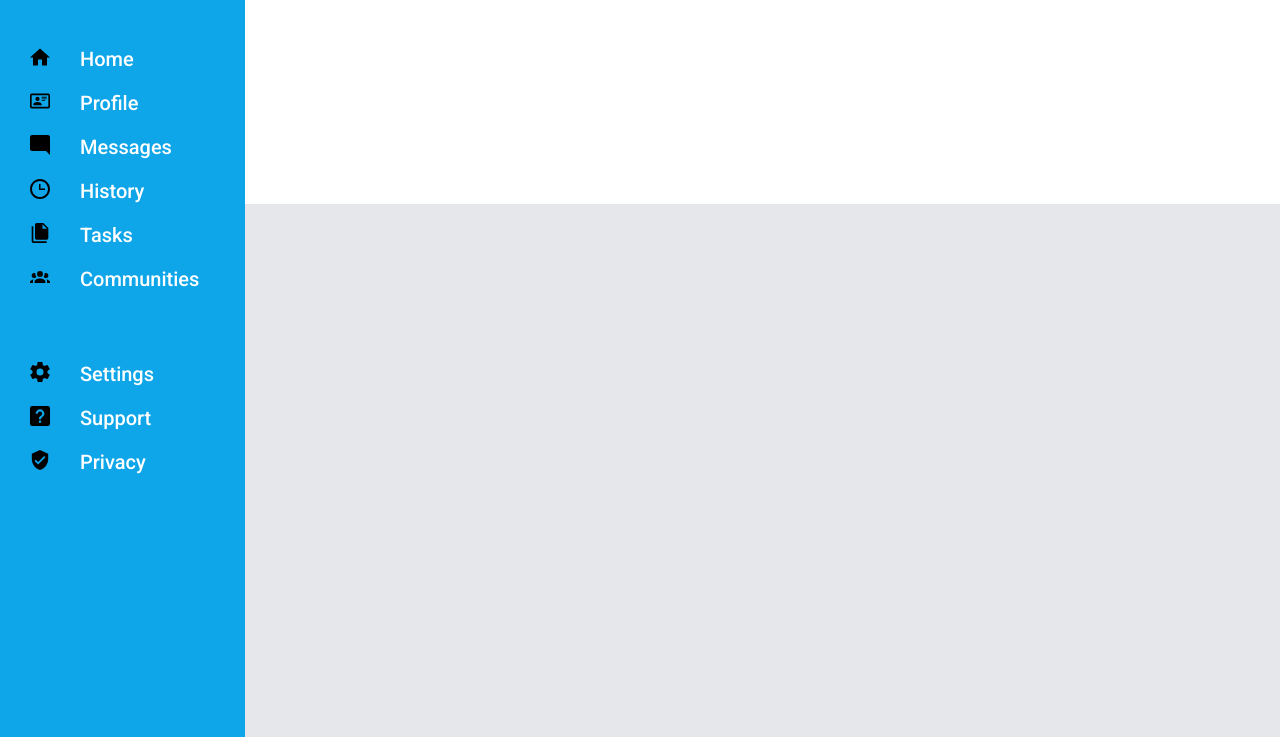
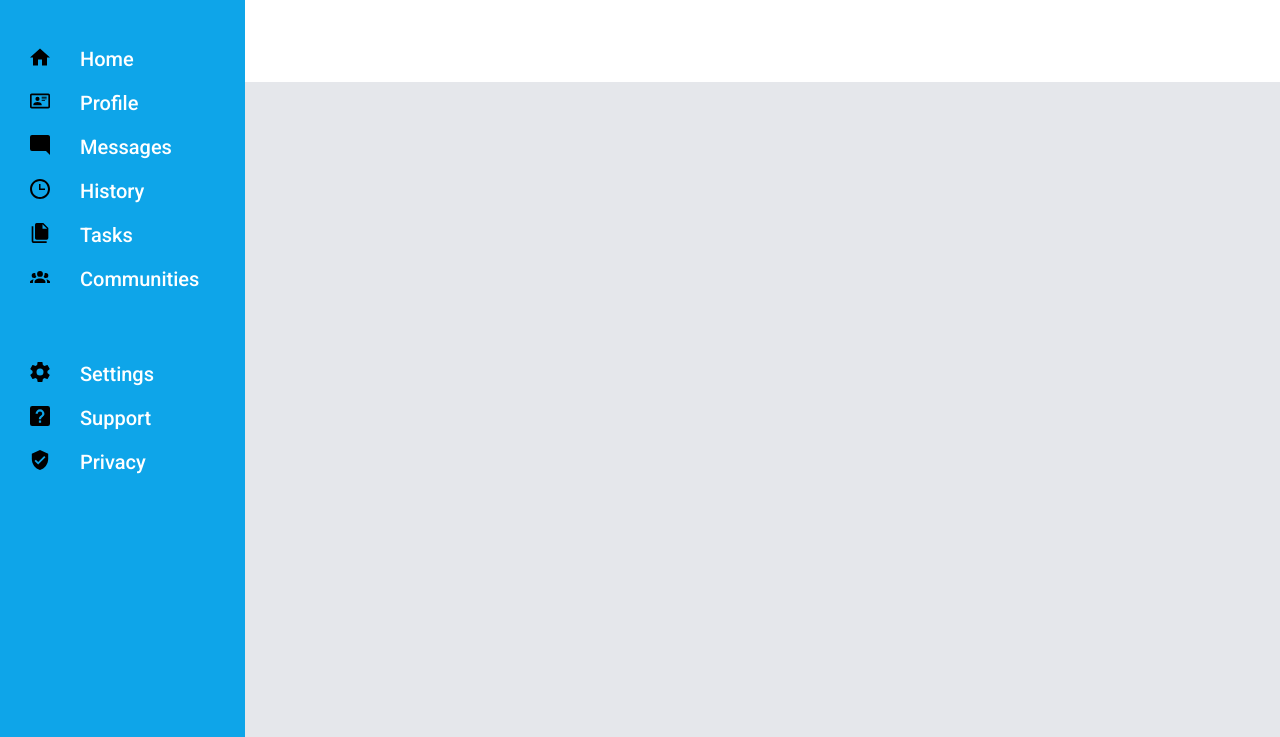
Before and after one commit to divyu97/Admin-Dashboard, a plain HTML site: page index.html in a window 1280 px wide. Shown: the part 63-800 px from the top of the page. Drawn offline with Linux system fonts and the light colour scheme.

Commit message:
Change the height of rows of the main grid

```diff
--- a/styles.css
+++ b/styles.css
@@ -6,7 +6,7 @@ body {
     padding: 0;
     display: grid;
     grid-template-columns: 1fr 3fr 2fr;
-    grid-template-rows: 1fr 1fr 2fr 2fr;
+    grid-template-rows: 1fr 1fr 4.5fr 4.5fr;
     font-family: Roboto, Arial;
 }
 
```
